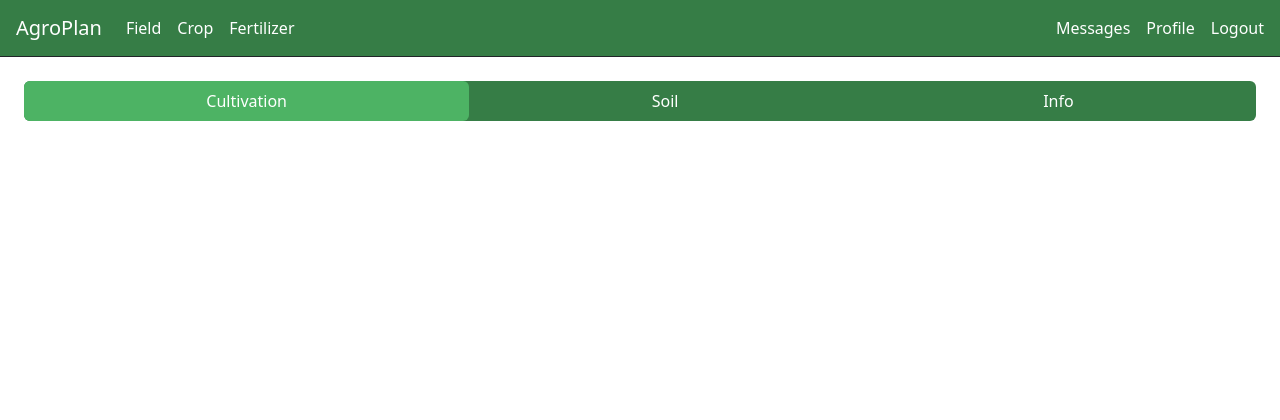
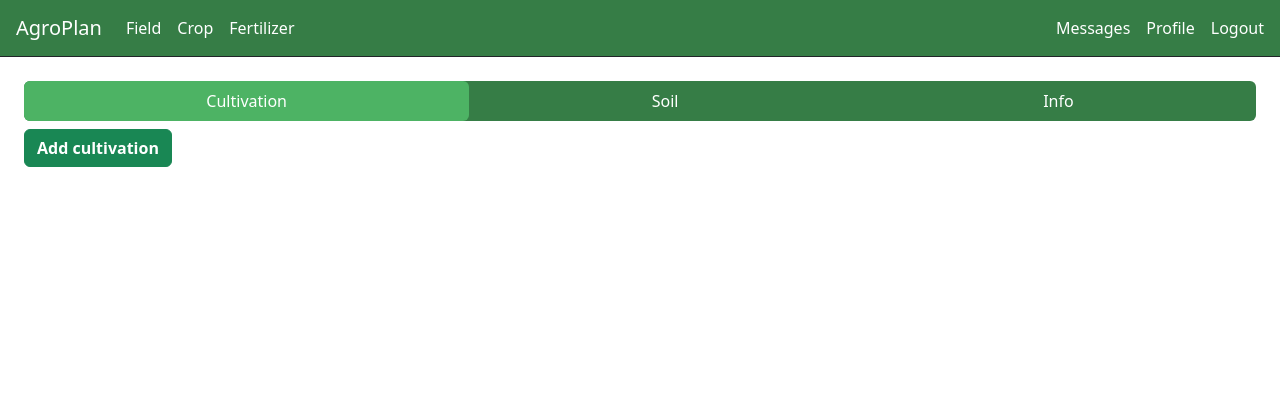
Before and after one commit to broxB/AgroPlan, a Flask app: template app/templates/field.html in a window 1280 px wide. Shown: the top 420 px of the page. Run offline with Flask 3, Linux system fonts and the light colour scheme; the template is opened without the code that fills it, so the values that code supplies are empty; the visitor is signed in with stand-in values (Sample User, id 1); some libraries are stand-ins or nearby versions.

Commit message:
refactor: use db and service for content rendering

```diff
--- a/app/templates/field.html
+++ b/app/templates/field.html
@@ -2,6 +2,7 @@
 {% from "utils.html" import render_accordion with context %}
 {% from "_field_fertilization.html" import render_fertilization with context %}
 {% from "_field_fertilization.html" import render_fertilization_nutrients with context %}
+{# {% from "_field_fertilization.html" import render_total with context %} #}
 
 {% block app_content %}
   <!--field header-->
@@ -59,35 +60,39 @@
        id="cultivation"
        role="tabpanel"
        aria-labelledby="cultivation-tab">
+    {% set count = namespace(c = 0) %}
     {% for cultivation in db.field.cultivations %}
-      {% call render_accordion(title=cultivation.cultivation_type.value, target=cultivation.cultivation_type.name, data_id=cultivation.id, style="accordion-cultivation") %}
+      {% set count.c = count.c + 1 %}
+      {% call render_accordion(title=cultivation.cultivation_type.value, sub_title=cultivation.crop.name, target=cultivation.cultivation_type.name, data_id=cultivation.id, style="accordion-cultivation") %}
+        {% for cult in field.cultivations if cult.cultivation_type == cultivation.cultivation_type %}
           <div class="row cultivation">
-          <h6 class="fw-bolder">
-            <u>Cultivation</u>
-          </h6>
+            <h6 class="fw-bolder text-decoration-underline">Cultivation</h6>
             <div class="col-xxl-6 ms-1">{% include "_field_crop.html" %}</div>
             <div class="col ms-1">{% include "_field_demand.html" %}</div>
           </div>
           <div class="row organic">
-          <h6 class="fw-bolder">
-            <u>Organic</u>
-          </h6>
+            <h6 class="fw-bolder text-decoration-underline">Organic</h6>
             <div class="col-xxl-6 ms-1">{{ render_fertilization(cultivation, "organic") }}</div>
-          {% for cult in field.cultivations if cult.cultivation_type == cultivation.cultivation_type %}
             <div class="col ms-1">{{ render_fertilization_nutrients(cult, "organic") }}</div>
-          {% endfor %}
           </div>
           <div class="row mineral">
-          <h6 class="fw-bolder">
-            <u>Mineral</u>
-          </h6>
+            <h6 class="fw-bolder text-decoration-underline">Mineral</h6>
             <div class="col-xxl-6 ms-1">{{ render_fertilization(cultivation, "mineral") }}</div>
-          {% for cult in field.cultivations if cult.cultivation_type == cultivation.cultivation_type %}
             <div class="col ms-1">{{ render_fertilization_nutrients(cult, "mineral") }}</div>
+          </div>
         {% endfor %}
-        </div>
       {% endcall %}
     {% endfor %}
+    {% if count.c < 3 %}
+      <button class="btn btn-success fw-bolder d-print-none"
+              type="button"
+              data-bs-toggle="modal"
+              data-bs-target="#modal"
+              data-form="cultivation"
+              data-modal="new">
+        Add cultivation
+      </button>
+    {% endif %}
   </div>
   <!--soil data-->
   <div class="tab-pane fade"
```
Lines whose indentation alone changed are shown as unchanged.
